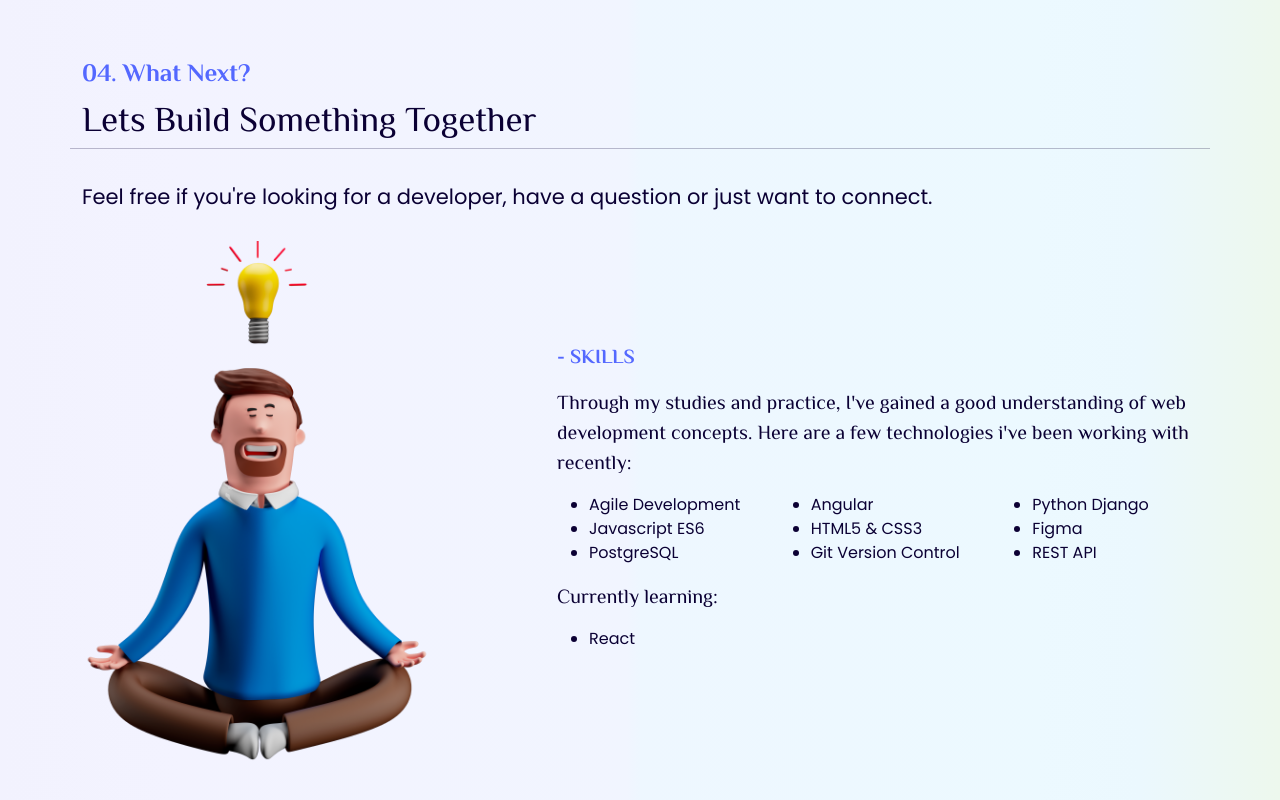
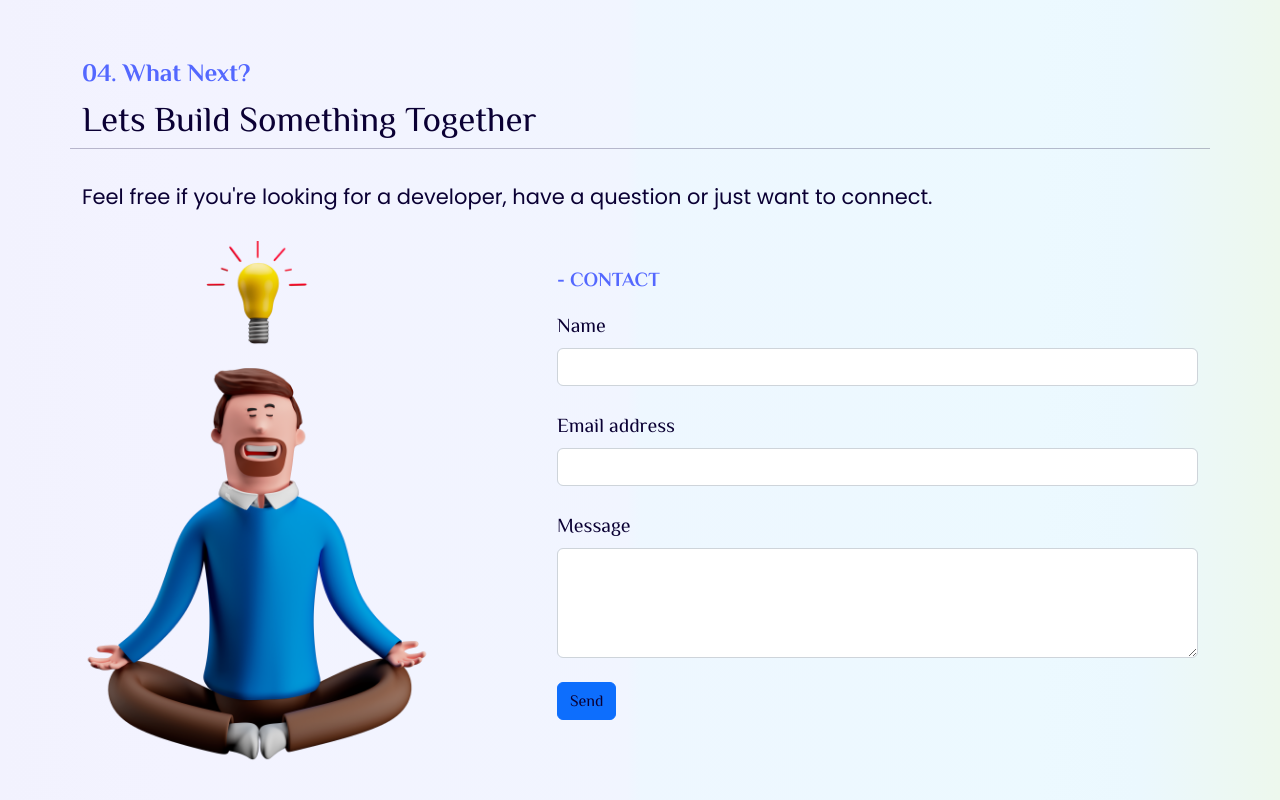
Before and after one commit to sirgama/sirgama.github.io, an Angular app: page / in a window 1280 px wide. Shown: the part 3851-4651 px from the top of the page. Built offline with nearby package versions, Linux system fonts and the light colour scheme; a web font is replaced by a local one.

Commit message:
add a bootstrap contact form

```diff
--- a/src/app/contact/contact.component.html
+++ b/src/app/contact/contact.component.html
@@ -15,41 +15,47 @@
 </div>
 
     <div class="col-md-7 align-self-center">
-      <p class="mt-3 nume">- SKILLS</p>
+      <p class="mt-3 nume">- CONTACT</p>
 
 
-      <p class="mt-3 abtm">Through my studies and practice, I've gained a good understanding of web development concepts. Here are a few technologies i've been working with recently: </p>
+
       <div class="row abtm">
         <div class="col">
-          <ul>
-            <li>Agile Development</li>
-            <li>Javascript ES6</li>
-            <li>PostgreSQL</li>
-          </ul>
+          <form>
+            <!-- Name input -->
+            <div class="form-outline mb-4">
+              <label class="form-label" for="form4Example1">Name</label>
+              <input type="text" id="form4Example1" class="form-control" />
+
+            </div>
+
+            <!-- Email input -->
+            <div class="form-outline mb-4">
+              <label class="form-label" for="form4Example2">Email address</label>
+              <input type="email" id="form4Example2" class="form-control" />
+
+            </div>
+
+            <!-- Message input -->
+            <div class="form-outline mb-4">
+              <label class="form-label" for="form4Example3">Message</label>
+              <textarea class="form-control" id="form4Example3" rows="4"></textarea>
+
+            </div>
+
+            <!-- Checkbox -->
+            <!-- <div class="form-check d-flex justify-content-center mb-4">
+              <input class="form-check-input me-2" type="checkbox" value="" id="form4Example4" checked />
+              <label class="form-check-label" for="form4Example4">
+                Send me a copy of this message
+              </label>
+            </div> -->
+
+            <!-- Submit button -->
+            <button type="submit" class="btn btn-primary btn-block mb-4">Send</button>
+          </form>
         </div>
-        <div class="col">
-          <ul>
-            <li>Angular</li>
-            <li>HTML5 & CSS3</li>
-            <li>Git Version Control</li>
-          </ul>
-        </div>
-        <div class="col">
-          <ul>
-            <li>Python Django</li>
-            <li>Figma</li>
-            <li>REST API</li>
-          </ul>
-        </div>
-      </div>
-      <p class="abtm">Currently learning: </p>
-      <div class="row abtm">
-        <div class="col">
-          <ul>
-            <li>React</li>
 
-          </ul>
-        </div>
       </div>
     </div>
 
```
